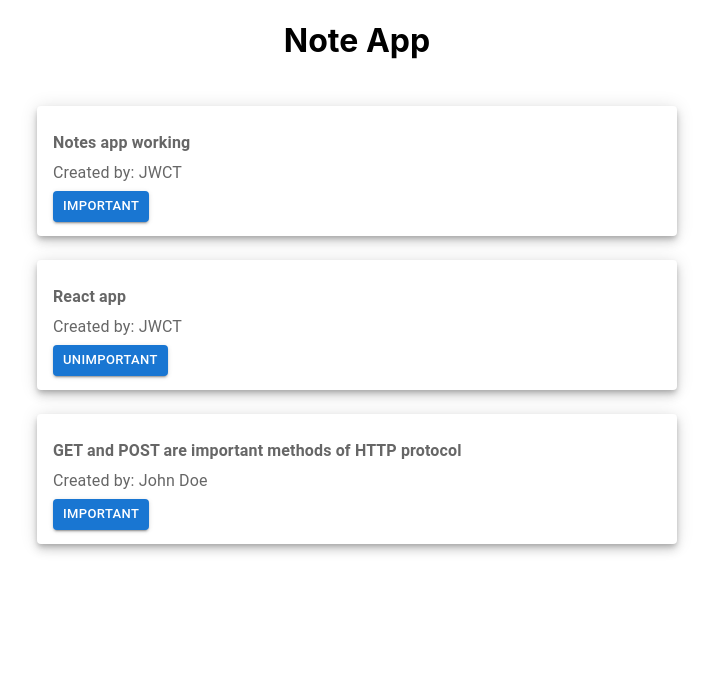
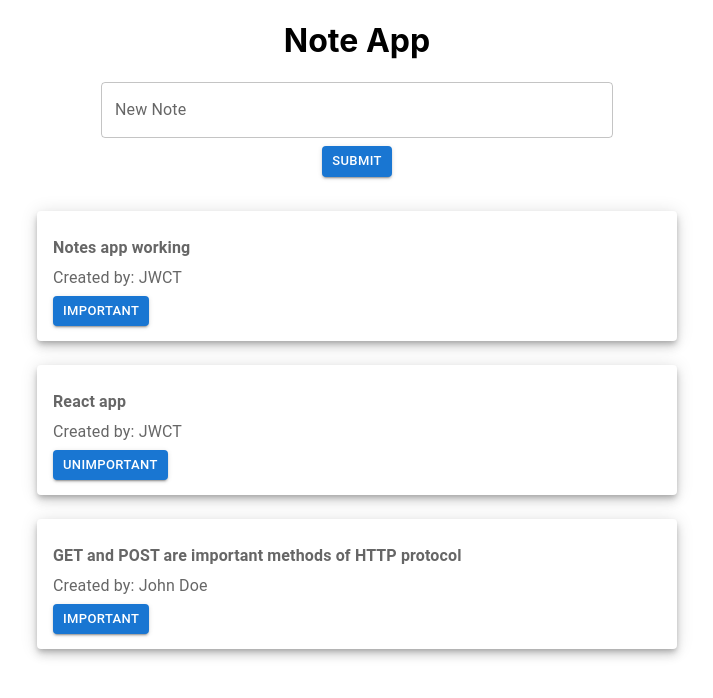
Before and after one commit to JWCTempleton/full-stack-notes-app, a React (Create React App) app in the folder notes-frontend/: page / in a window 1280 px wide. Shown: the top 698 px of the page, without its empty margins (283-996 px from the left). Built offline with nearby package versions, Linux system fonts and the light colour scheme.

Commit message:
Add holding of all notes into state, add preliminary new note form in its own component, add an addNote on submit that currently is just console logging as a sanity check

```diff
--- a/notes-frontend/src/App.js
+++ b/notes-frontend/src/App.js
@@ -1,8 +1,9 @@
 import "./App.css";
 import Box from "@mui/material/Box";
 import Note from "./components/Note";
+import { useState } from "react";
+import NoteForm from "./components/NoteForm";
 
-function App() {
 const notes = [
   {
     id: 1,
@@ -23,9 +24,19 @@ function App() {
     user: "John Doe",
   },
 ];
+
+function App() {
+  const [allNotes, setAllNotes] = useState(notes);
+
+  const addNote = (event) => {
+    event.preventDefault();
+    console.log("button clicked", event.target);
+  };
+
   return (
     <div className="App">
       <h1>Note App</h1>
+      <NoteForm addNote={addNote} />
       <Box
         sx={{
           p: 3,
@@ -37,8 +48,8 @@ function App() {
           margin: "0 auto",
         }}
       >
-        {notes.map((note) => {
-          return <Note note={note} />;
+        {allNotes.map((note) => {
+          return <Note key={note.id} note={note} />;
         })}
       </Box>
     </div>
--- /dev/null
+++ b/notes-frontend/src/components/NoteForm.js
@@ -0,0 +1,28 @@
+import { TextField, Button } from "@mui/material";
+
+const styles = {
+  display: "flex",
+  flexDirection: "column",
+  width: "50vw",
+  alignItems: "center",
+  margin: "10px auto",
+  gap: "8px",
+};
+
+const NoteForm = ({ addNote }) => {
+  return (
+    <form onSubmit={addNote} style={styles}>
+      <TextField
+        id="outlined-basic"
+        label="New Note"
+        variant="outlined"
+        sx={{ width: "40vw" }}
+      />
+      <Button type="submit" variant="contained" size="small">
+        Submit
+      </Button>
+    </form>
+  );
+};
+
+export default NoteForm;
```
Lines whose indentation alone changed are shown as unchanged.
